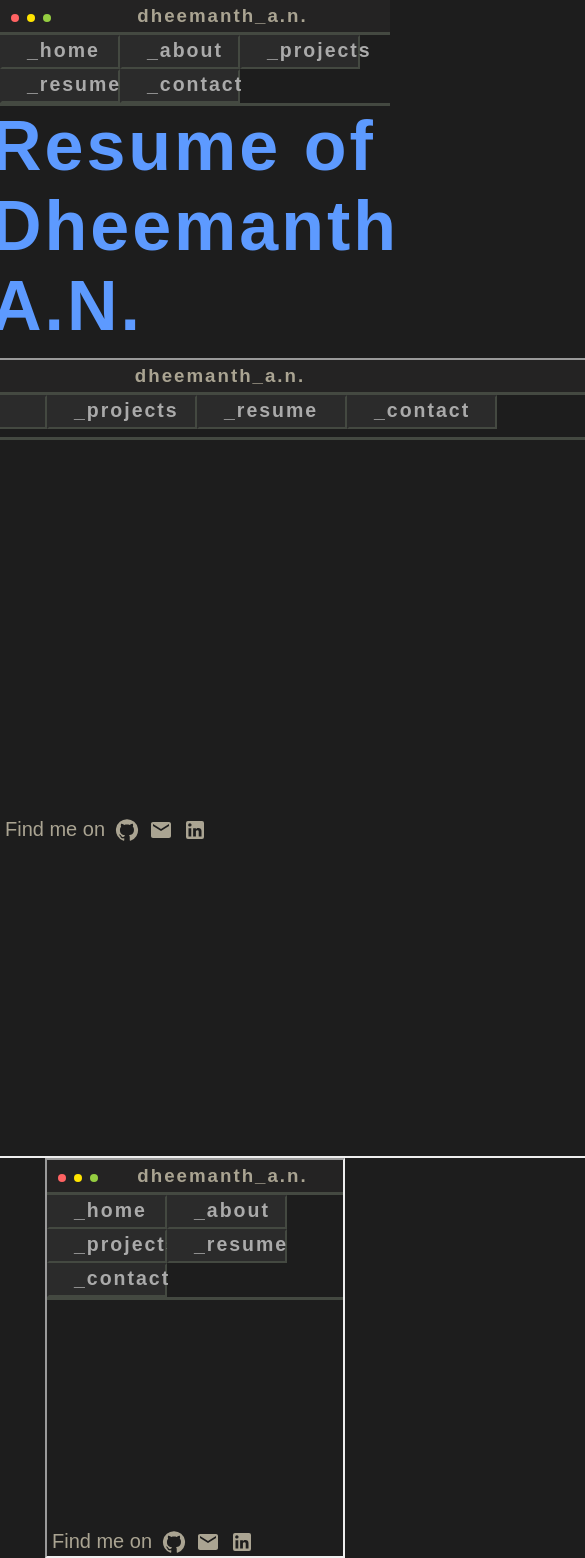
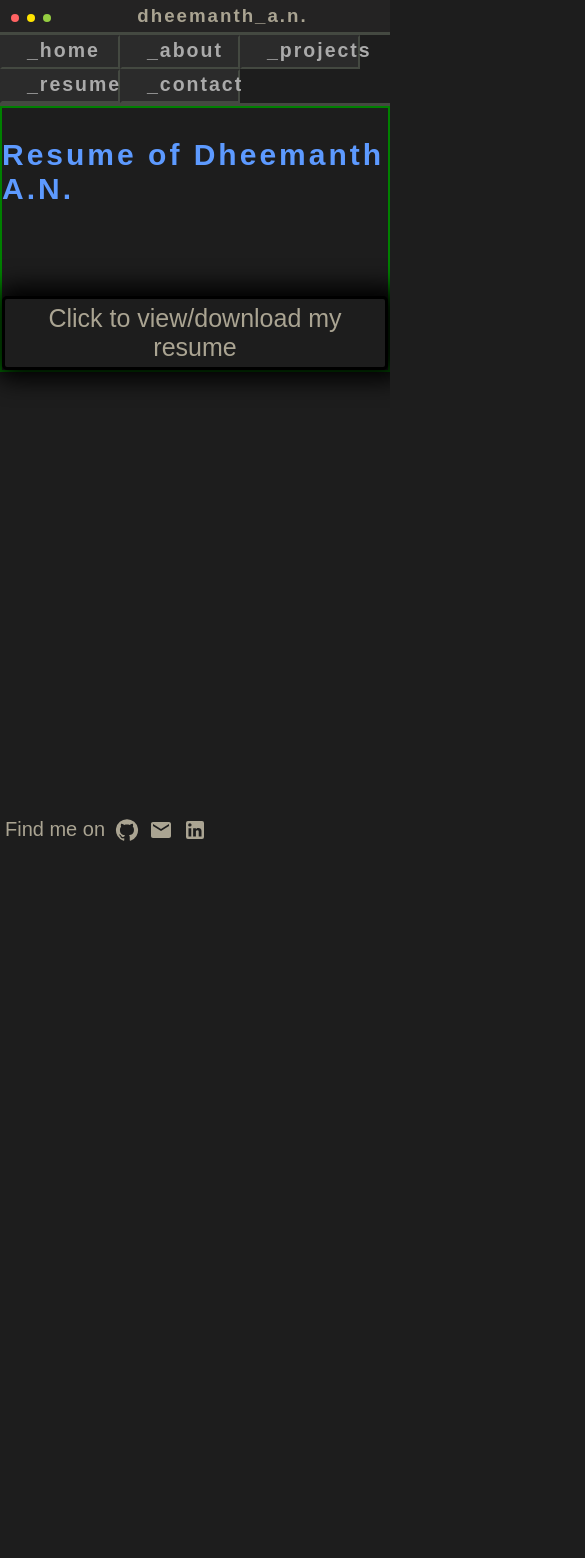
Before and after one commit to dheesimha/portfolio, a React (Create React App) app: page /resume in a window 390 px wide. Shown: the top 1558 px of the page, 585 px wide, since content can reach past the window. After the commit the page ends 844 px from the top, so only its background shows below. Built offline with nearby package versions, Linux system fonts and the light colour scheme; a web font is replaced by a local one.

Commit message:
Responsive design

```diff
--- a/src/components/ResumePage/Resume.css
+++ b/src/components/ResumePage/Resume.css
@@ -17,11 +17,42 @@
 }
 
 .resume-mobile {
-  visibility: hidden;
+  display: none;
 }
 
 @media screen and (max-width: 800px) {
+  .resume-section {
+    border: 2px solid green;
+    height: max-content;
+  }
   .resume-mobile {
-    visibility: visible;
+    margin-top: 90px;
+    display: block;
+    border: 3px solid rgb(0, 0, 0);
+    box-shadow: 5px 0px 23px 10px rgb(0, 0, 0);
+    font-size: 25px;
+    padding: 5px;
+    cursor: pointer !important;
+    color: #5d9aff;
+    border-radius: 5px;
+    transition: 0.3s;
+  }
+
+  .resume-mobile a {
+    cursor: pointer;
+  }
+
+  .resume-mobile:hover {
+    border-color: white !important;
+    color: #5d9aff !important;
+  }
+
+  .resume {
+    display: none;
+  }
+
+  .resumeTitle {
+    font-size: 30px;
+    margin-top: 30px;
   }
 }
--- a/src/components/ResumePage/Resume.js
+++ b/src/components/ResumePage/Resume.js
@@ -15,22 +15,11 @@ function Resume() {
         height="800px"
       ></iframe>
 
-      <iframe
-        className="resume-mobile"
-        title="resume"
-        src={resume}
-        width="300px"
-        height="400px"
-      ></iframe>
-      {/*
-      <iframe
-        title="resume"
-        src="https://onedrive.live.com/embed?cid=14937615CB048571&resid=14937615CB048571%21244824&authkey=ADom_BgXEgnmF84&em=2"
-        width="850"
-        height="800"
-        frameborder="0"
-        scrolling="no"
-      ></iframe> */}
+      <button className="resume-mobile">
+        <a href="https://pdfhost.io/v/oaPGwu0Kl_Dheemanth_AN_resume">
+          Click to view/download my resume
+        </a>
+      </button>
     </div>
   );
 }
```
